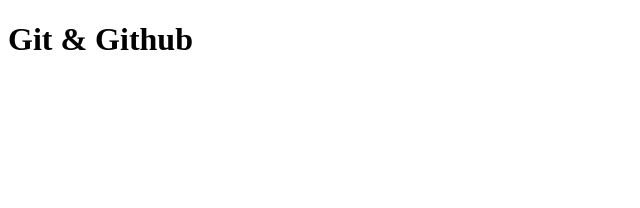
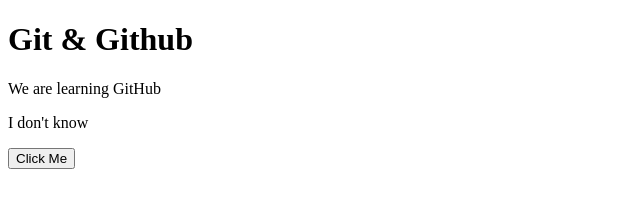
Before and after one commit to jazyt22/CSET105, a plain HTML site: page index.html in a window 1280 px wide. Shown: the whole page, without its empty margins (0-640 px from the left). Drawn offline with Linux system fonts and the light colour scheme.

Commit message:
added the button back

```diff
--- a/index.html
+++ b/index.html
@@ -6,5 +6,9 @@
 </head>
 <body>
     <h1>Git & Github</h1>
+    <p>We are learning GitHub</p>
+    <p>I don't know</p>
+
+    <button>Click Me</button>
 </body>
 </html>
```
